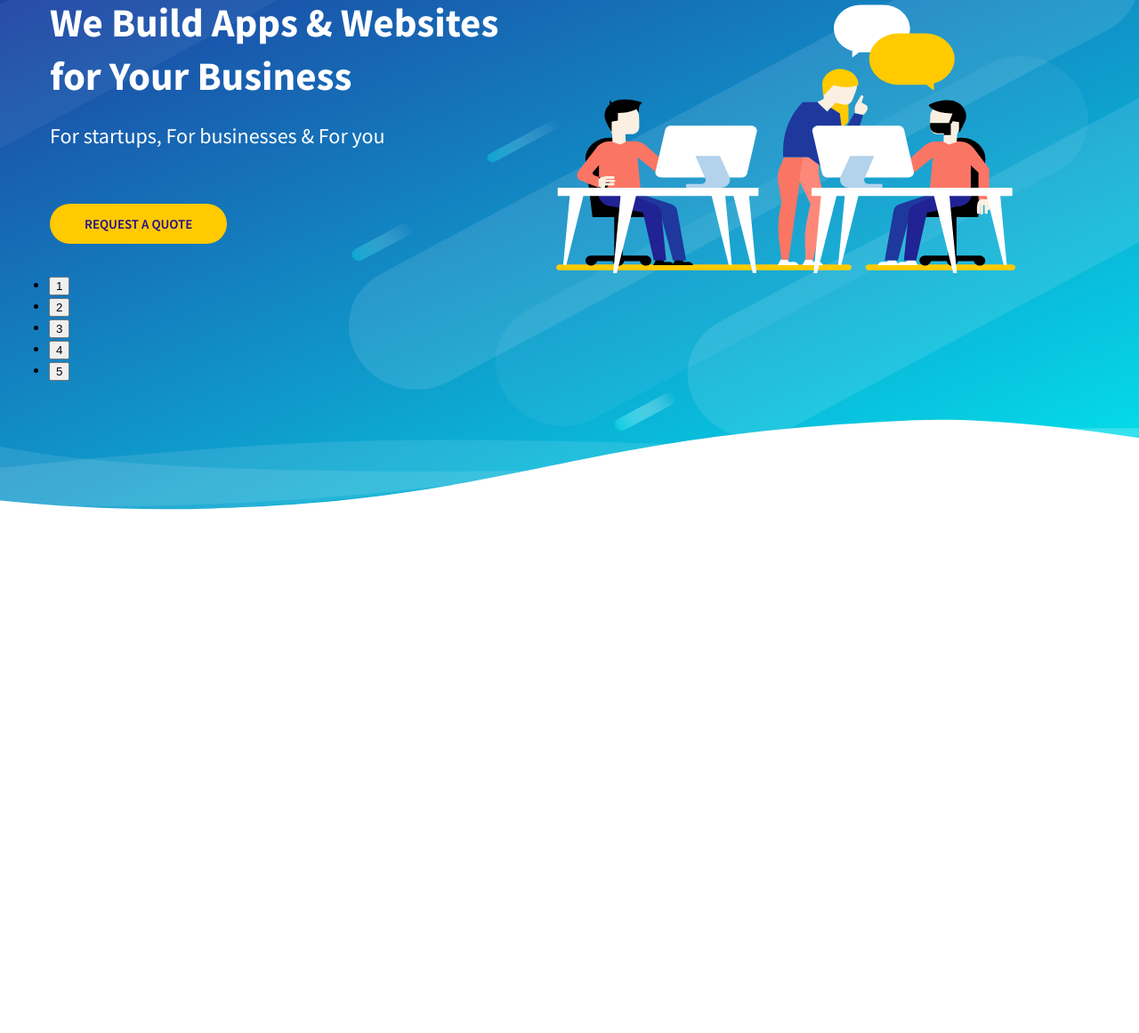
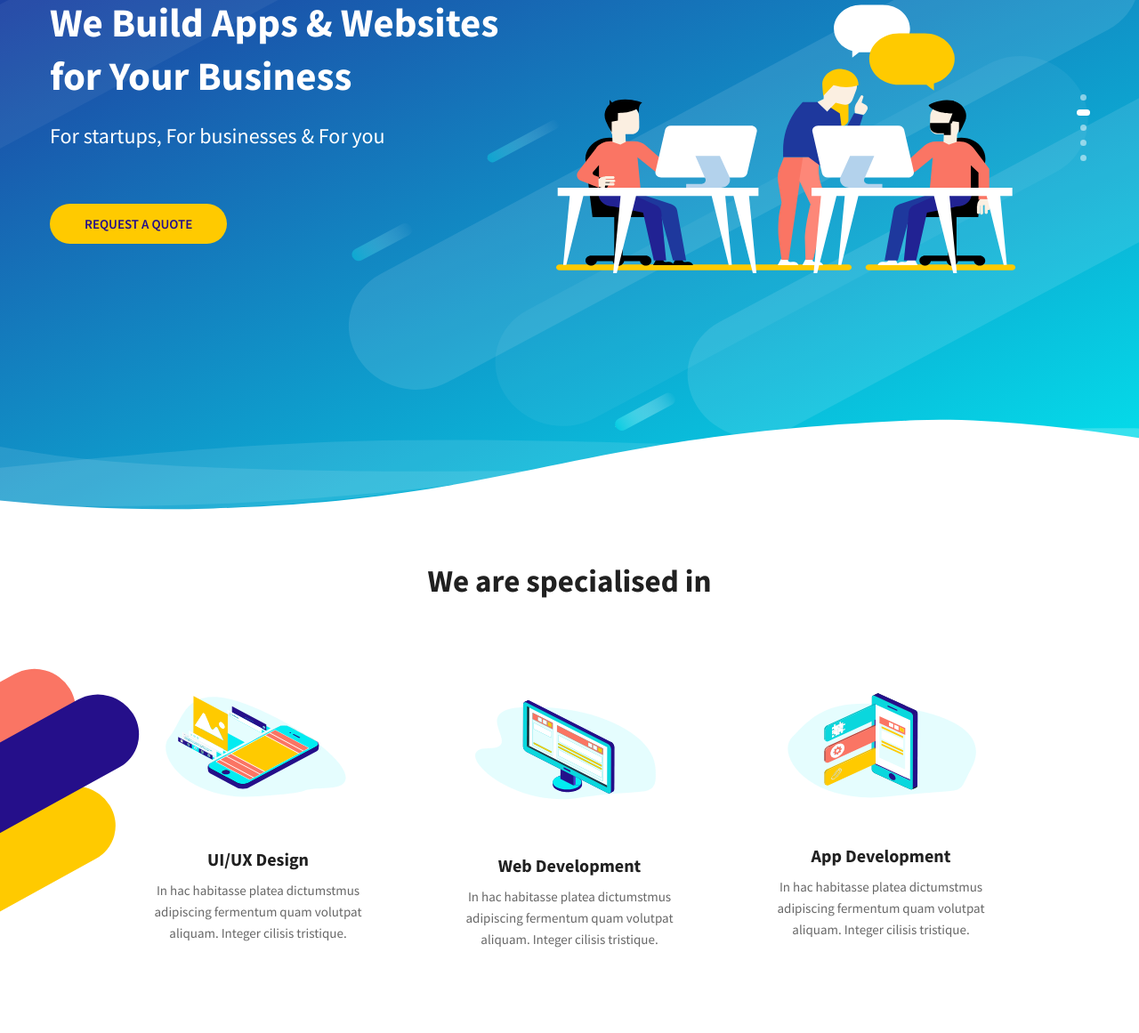
Before and after one commit to diana-tdm/martaup, a plain HTML site: page index.html in a window 1280 px wide. Shown: the part 217-1378 px from the top of the page at 89% size. Before the commit the page ends 800 px from the top, so only its background shows below. Drawn offline with nearby package versions, Linux system fonts and the light colour scheme.

Commit message:
Доделала слайдер, добавила секцию

```diff
--- a/css/style.css
+++ b/css/style.css
@@ -96,3 +96,66 @@ a {
 .header-slider__item-images {
   margin: 10px 82px 0 0;
 }
+.header-dots {
+  list-style: none;
+  position: absolute;
+  right: 0;
+  top: 50%;
+}
+.header-dots button {
+  border: none;
+  background-color: #fff;
+  opacity: 0.5;
+  font-size: 0;
+  padding: 0;
+  width: 7px;
+  height: 7px;
+  border-radius: 3.5px;
+  cursor: pointer;
+  outline: none;
+  margin: 10px auto;
+  display: block;
+}
+.header-dots .slick-active button {
+  width: 15px;
+  opacity: 1;
+}
+.specialised {
+  padding: 55px 0 93px;
+  background-image: url(../images/special-bg.svg);
+  background-position: left bottom;
+  background-repeat: no-repeat;
+  color: #202020;
+  text-align: center;
+}
+.specialised__title {
+  margin-bottom: 96px;
+}
+.title {
+  font-size: 35px;
+  line-height: 45px;
+  font-weight: 700;
+  text-align: center;
+}
+.specialised__items {
+  display: flex;
+  justify-content: space-between;
+  max-width: 980px;
+  margin: 0 auto;
+}
+.specialised__item {
+  width: 280px;
+}
+.specialised__item-img {
+  margin-bottom: 23px;
+}
+.specialised__item-title {
+  margin-bottom: 11px;
+  font-size: 20px;
+  font-weight: 700;
+}
+.specialised__item-text {
+  padding: 0 10px;
+  color: #272727;
+  opacity: 0.7;
+}
--- a/index.html
+++ b/index.html
@@ -117,6 +117,51 @@
         </div>
       </div>
     </header>
+    <section class="specialised">
+      <div class="container">
+        <div class="specialised__title title">
+          We are specialised in
+        </div>
+        <div class="specialised__items">
+          <div class="specialised__item">
+            <img
+              class="specialised__item-img"
+              src="images/special-1.svg"
+              alt=""
+            />
+            <div class="specialised__item-title">UI/UX Design</div>
+            <div class="specialised__item-text">
+              In hac habitasse platea dictumstmus adipiscing fermentum quam
+              volutpat aliquam. Integer cilisis tristique.
+            </div>
+          </div>
+          <div class="specialised__item">
+            <img
+              class="specialised__item-img"
+              src="images/special-2.svg"
+              alt=""
+            />
+            <div class="specialised__item-title">Web Development</div>
+            <div class="specialised__item-text">
+              In hac habitasse platea dictumstmus adipiscing fermentum quam
+              volutpat aliquam. Integer cilisis tristique.
+            </div>
+          </div>
+          <div class="specialised__item">
+            <img
+              class="specialised__item-img"
+              src="images/special-3.svg"
+              alt=""
+            />
+            <div class="specialised__item-title">App Development</div>
+            <div class="specialised__item-text">
+              In hac habitasse platea dictumstmus adipiscing fermentum quam
+              volutpat aliquam. Integer cilisis tristique.
+            </div>
+          </div>
+        </div>
+      </div>
+    </section>
 
     <script src="https://ajax.googleapis.com/ajax/libs/jquery/3.4.1/jquery.min.js"></script>
     <script src="js/slick.min.js"></script>
--- a/js/main.js
+++ b/js/main.js
@@ -2,6 +2,8 @@ $(function() {
   $(".header-slider").slick({
     arrows: false,
     vertical: true,
-    dots: true
+    dots: true,
+    dotsClass: "header-dots",
+    autoplay: 2000
   });
 });
```
Also changed, not shown: images/special-1.svg (added), images/special-2.svg (added), images/special-3.svg (added), images/special-bg.svg (added).
